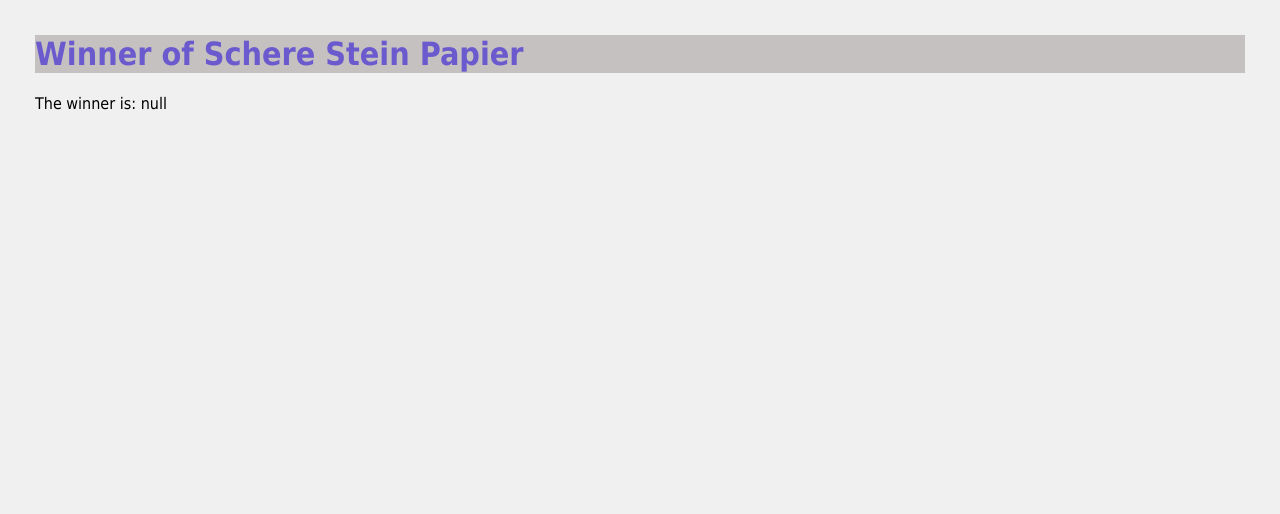
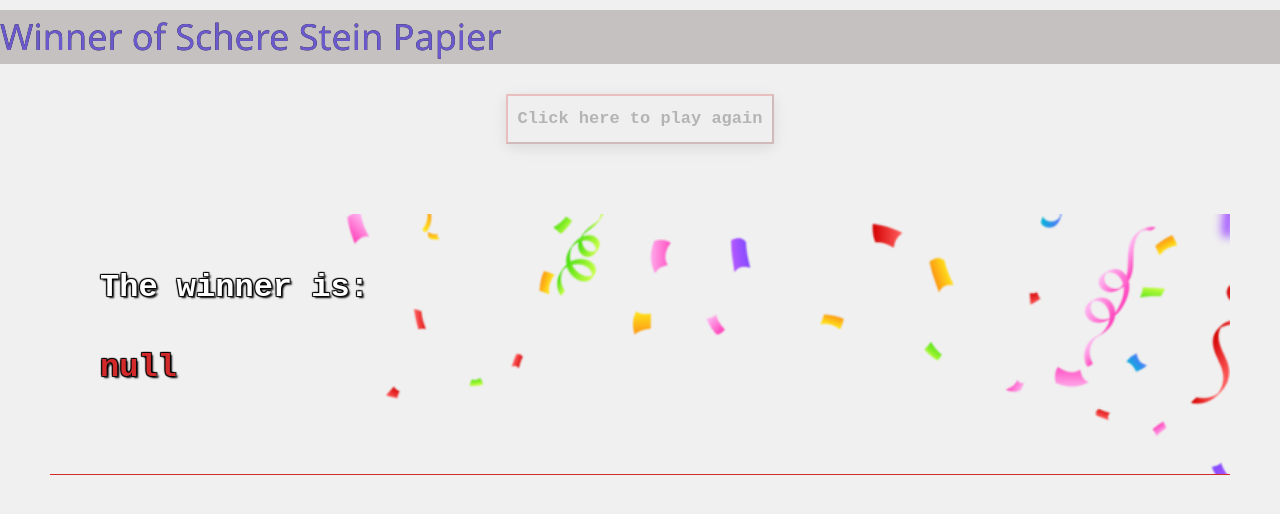
Before and after one commit to Iacoajul/SchereSteinPapier, a plain HTML site: page win.html in a window 1280 px wide. Drawn offline with nearby package versions, Linux system fonts and the light colour scheme.

Commit message:
Winning Page Style and Animations + Favicons

```diff
--- a/css/meinCSS.css
+++ b/css/meinCSS.css
@@ -1,7 +1,8 @@
 /* Element Deklaration */
 
 h1  {color: #6a5acd;
-     background-color: #c5c1c1;}
+     background-color: #c5c1c1;
+     text-shadow: 0 0 0.5px black;}
 
 h2  {color: #6a5acd;
      background-color: #dddbdb;}
@@ -56,8 +57,69 @@ label{
  }
 
  #winnerDisplay {
-     /* Your styles here */
+    background-image: url("/img/konfetti.png");
+    background-position: right;
+    background-repeat: no-repeat;
+    background-size: 75%;
+
+    color: rgb(255, 255, 255);
+
+    text-shadow:  2px  2px 2px black,
+                  1px -1px 1px black,
+                 -1px  1px 1px black,
+                 -1px -1px 1px black;
+
+    font-size: 32px;
+    font-weight: bold;
+    font-family: monospace;
+    margin: 50px;
+    padding: 50px;
+    border-style: none none solid none;
+    border-color: rgb(210, 42, 42);
+    border-width: 1.5px;
+}
+
+
+ #winnerName {
+    color: rgb(210, 42, 42);
+    background-color: transparent;
+    overflow: hidden;
+    word-wrap: break-word;
+    white-space: nowrap;
+    animation: typing 3s steps(8) forwards;
  }
+
+/*typing animation*/
+@keyframes typing {
+    0% {
+        width: 0;
+     }
+    100% {
+        width: 8ch;
+     }
+}
+
+#restartButton {
+    margin: 20px;
+    padding: 10px;
+    border-color: rgb(210, 42, 42);
+    font-family: monospace;
+    font-size: 17px;
+    font-weight: bold;
+    animation: blinker 2s linear infinite;
+}
+/*blinking animation*/
+@keyframes blinker {
+    15% {
+        opacity: 1;
+    }
+    45% {
+      opacity: 0;
+    }
+    65% {
+        opacity: 1;
+    }
+  }
 
  /* Class for participant selection areas */
  .selectionArea {
--- a/js/win.js
+++ b/js/win.js
@@ -5,7 +5,12 @@ window.onload = function() {
     // Create a new div element to display the winner
     const winnerDisplay = document.createElement('div');
     winnerDisplay.id = 'winnerDisplay';
-    winnerDisplay.textContent = `The winner is: ${winner}`;
+    winnerDisplay.textContent = `The winner is:`;
+
+    const winnerName = document.createElement('p');
+    winnerName.id = 'winnerName';
+    winnerName.textContent = `${winner}`;
+    winnerDisplay.appendChild(winnerName);
 
     // Append the new div to the body or a specific container
     document.body.appendChild(winnerDisplay);
--- a/win.html
+++ b/win.html
@@ -5,9 +5,19 @@
     <meta name="viewport" content="width=device-width, initial-scale=1.0">
     <title>Schere Stein Papier</title>
     <link rel="stylesheet" href="css/meinCSS.css">
+    <link rel="stylesheet" href="https://www.w3schools.com/w3css/4/w3.css">
+    <link rel="icon" type="image/x-icon" href="/img/win.png">
 </head>
 <body>
     <h1>Winner of Schere Stein Papier</h1>
     <script src="js/win.js"></script>
+
+    <section id="bCenter" class="w3-center">
+        <a href="index.html">
+            <button id="restartButton" class="w3-card-4 w3-hover-shadow">Click here to play again</button>
+        </a>
+
+    </section>
+
 </body>
 </html>
```
Also changed, not shown: game.html (+1 -0 lines), index.html (+1 -0 lines), img/konfetti.png (added), img/scissors.png (added), img/win.png (added).
